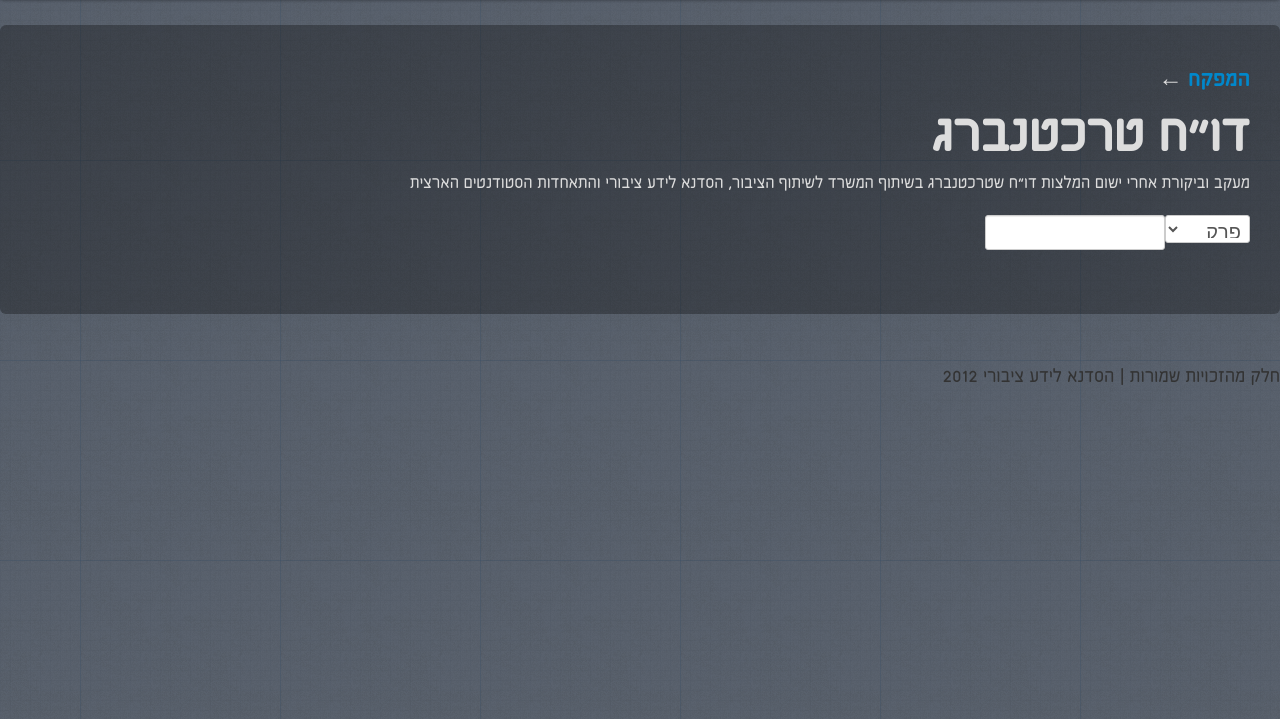
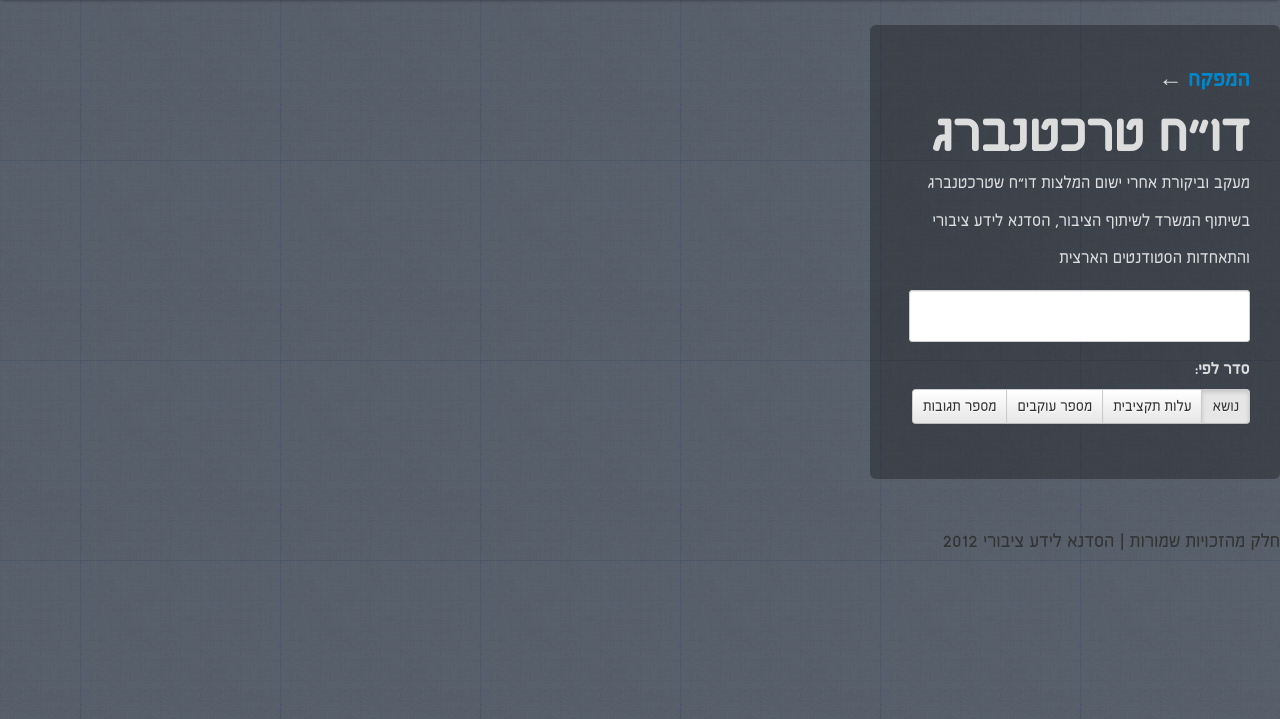
Before and after one commit to akariv/gov-watch, a Flask app: page / in a window 1280 px wide. Shown: the part 40-759 px from the top of the page. Run offline with Flask 2, Linux system fonts and the light colour scheme; data that the repository does not hold is empty; parts of the project's set-up code (start-up, migrations or seed data) failed here and were passed over; some libraries are stand-ins or nearby versions.

Commit message:
new approach for the header
I wonder whiter we can we add it to the Isotope layout too…

```diff
--- a/src/static/css/style.css
+++ b/src/static/css/style.css
@@ -3699,12 +3699,11 @@ a.thumbnail:hover {
 }
 /**** Vars ****/
 /**** Fonts ****/
-@font-face {
-  font-family: 'MiriamGRegular';
-  src: url('http://ptpx.omerziv.com/wp-content/themes/ptpx/styles/fontfaces/miriamgreg-webfont.eot');
-  src: url('http://ptpx.omerziv.com/wp-content/themes/ptpx/styles/fontfaces/miriamgreg-webfont.eot?#iefix') format('embedded-opentype'), url('http://ptpx.omerziv.com/wp-content/themes/ptpx/styles/fontfaces/miriamgreg-webfont.woff') format('woff'), url('http://ptpx.omerziv.com/wp-content/themes/ptpx/styles/fontfaces/miriamgreg-webfont.ttf') format('truetype'), url('http://ptpx.omerziv.com/wp-content/themes/ptpx/styles/fontfaces/miriamgreg-webfont.svgz#MiriamGRegular') format('svg'), url('http://ptpx.omerziv.com/wp-content/themes/ptpx/styles/fontfaces/miriamgreg-webfont.svg#MiriamGRegular') format('svg');
-  font-weight: normal;
-  font-style: normal;
+input,
+button,
+select,
+textarea {
+  font-family: 'PauzaFOT', Arial, sans-serif;
 }
 /**** Basic Styles ****/
 body {
@@ -3719,6 +3718,7 @@ body {
   background: rgba(0, 0, 0, 0.3);
   padding: 30px;
   color: #DDD;
+  width: 350px;
 }
 .hero-unit h1,
 .well h1,
@@ -3737,32 +3737,22 @@ body {
   -webkit-transition: background-color 3s;
   -moz-transition: background-color 3s;
 }
-/**** Sidebar ****/
-.container-fluid > .sidebar {
-  position: fixed;
-  top: 60px;
-}
+/**** Header ****/
 #search legend {
   padding-left: 0;
 }
 #search input {
-  width: 170px;
-}
-#search select {
-  width: 85px;
-  float: right;
-  margin-left: 10px;
-}
-#search select:last-child {
-  margin-left: 0;
-}
-#filters {
-  float: right;
-}
-#sort {
-  width: 180px;
+  width: 329px;
+  font-size: 30px;
+  line-height: 40px;
+  padding: 5px;
+  height: 40px;
+}
+#sort .btn {
+  font-size: 16px;
 }
 .dropdown-menu {
+  margin-right: 30px;
   overflow: hidden;
 }
 .dropdown-menu a {
@@ -4056,7 +4046,8 @@ body {
   background: #f0776d;
 }
 .item h2.bad a,
-.item h2.good a {
+.item h2.good a,
+.item h2.conflict a {
   color: #fffcd9;
 }
 .item h2 a {
@@ -4080,17 +4071,20 @@ body {
 }
 .item p {
   padding: 5px;
+  font-size: 18px;
 }
 .item .budget,
 .item .responsible {
+  color: #847d6b;
   width: 40%;
   float: right;
   font-weight: normal;
 }
 .item .budget span,
 .item .responsible span {
+  font-size: 22px;
   display: block;
-  color: #847d6b;
+  color: #3c3c3c;
 }
 .item .recommendation,
 .item .tools {
--- a/src/static/html/index.html
+++ b/src/static/html/index.html
@@ -52,20 +52,22 @@
     <div class="budget">
 	{{#budget}}
     	<h3>עלות:</h3>
-	    <p>{{millions}} מיליון ִ₪
-		<span class="period">/על פני {{year_span}} שנים</span></p>
+	    <p>
+	    	<span>{{millions}} מיליון ִ₪</span>
+			/על פני {{year_span}} שנים</p>
     	<p class="more">{{description}}</p>
     {{/budget}}
     </div>
 
     <div class="responsible">
+  	{{#responsible_authority}}
     	<h3>גורם אחראי:</h3>
     	<p>
-          {{#responsible_authority}}
           <span class="responsible-main">{{main}}</span>
-          <span class="responsible-secondary">{{secondary}}</span>
-          {{/responsible_authority}}
-        </p>
+          {{secondary}}
+    	</p>
+    {{/responsible_authority}}
+
 	</div>
 
     <div class="recommendation">
@@ -124,9 +126,11 @@
 
 </div>
 {{/items}}
-    </script>
+</script><!-- End list view -->
 
-
+<!------------------------------------------------
+---- Single Item starts here:
+------------------------------------------------->
 	<script type="text/html" name="single-item">
 <div class="detail-item span shown" rel="{{slug}}" {{#base}} cost="{{budget.millions}}" implementation-status="{{implementation_status}}">
   <div class="item-body">
@@ -252,13 +256,21 @@
           	<form id="searchbar" action="#">
         		<fieldset id='search'>
 			  <input id="searchbox" class="xlarge" type="text" size="30" autocomplete="off" name="xlInput">
-			  <select id="sort" name="normalSelect">
+<!-- 			  <select id="sort" name="normalSelect">
 			    <option value="chapter">פרק</option>
 			    <option value="budget">עלות תקציבית</option>
 			    <option value="recommendation">שם</option>
 			    <option value="comments">מספר תגובות</option>
-			  </select>
+			  </select> -->
 			</fieldset>
+			<!-- Add data-toggle="buttons-radio" for radio style toggling on btn-group -->
+			<h3>סדר לפי:</h3>
+			<div id="sort" class="btn-group" data-toggle="buttons-radio">
+				<button class="btn active" value="chapter">נושא</button>
+				<button class="btn" value="budget">עלות תקציבית</button>
+				<button class="btn" value="followers">מספר עוקבים</button>
+				<button class="btn" value="comments">מספר תגובות</button>
+			</div>
 		</form>
         </div>
 
```
Also changed, not shown: src/less/style.less (+17 -34 lines).
